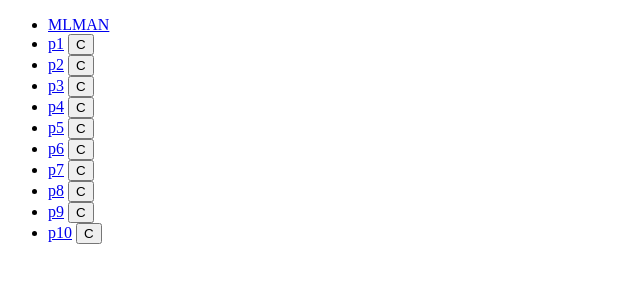
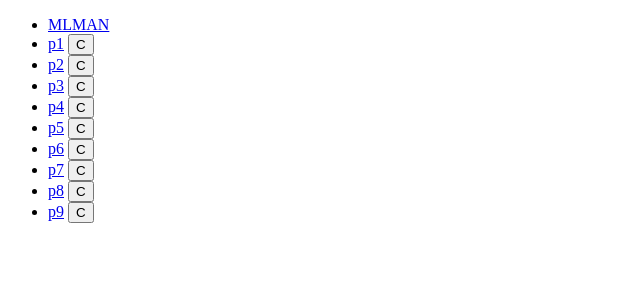
Before and after one commit to xa2383/xa, a plain HTML site: page index.html in a window 1280 px wide. Shown: the whole page, without its empty margins (0-640 px from the left). Drawn offline with Linux system fonts and the light colour scheme.

Commit message:
Update index.html

```diff
--- a/index.html
+++ b/index.html
@@ -44,10 +44,6 @@
             <a href="p9.py" download>p9</a>
             <button onclick="copyFileContent('p9.py')">C</button>
         </li>
-        <li>
-            <a href="p10.py" download>p10</a>
-            <button onclick="copyFileContent('p10.py')">C</button>
-        </li>
     </ul>
 
     <script>
```
